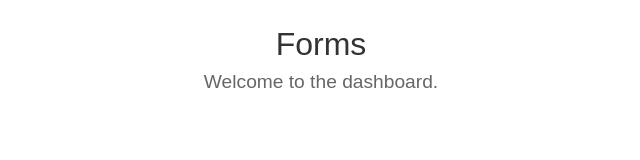
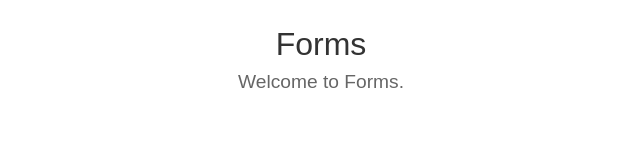
Before and after one commit to Garriga11/EduAdmin, a Next.js app: page /forms in a window 1280 px wide. Shown: the top 160 px of the page, without its empty margins (319-959 px from the left). Built offline with nearby package versions, Linux system fonts and the light colour scheme.

Commit message:
Update page.tsx

```diff
--- a/app/forms/page.tsx
+++ b/app/forms/page.tsx
@@ -5,7 +5,7 @@ export default function forms() {
     return (
         <div className={styles.formsContainer}>
             <h1 className={styles.formsTitle}>Forms</h1>
-            <p className={styles.formsText}>Welcome to the dashboard.</p>
+            <p className={styles.formsText}>Welcome to Forms.</p>
         </div>
     );
 }
```
